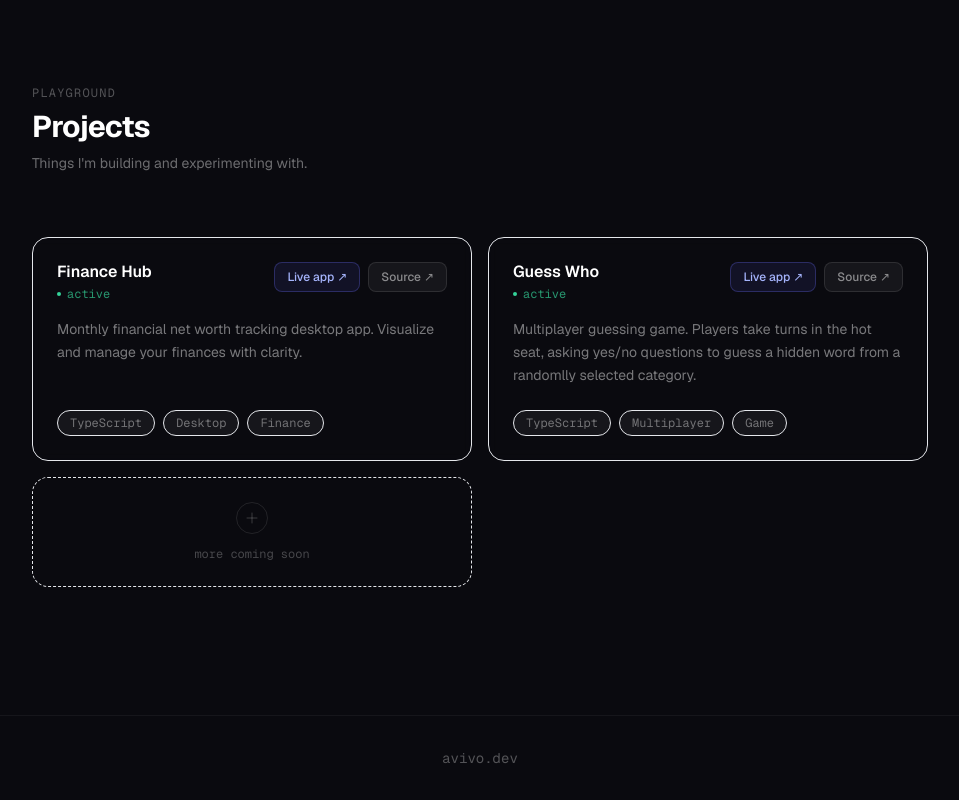
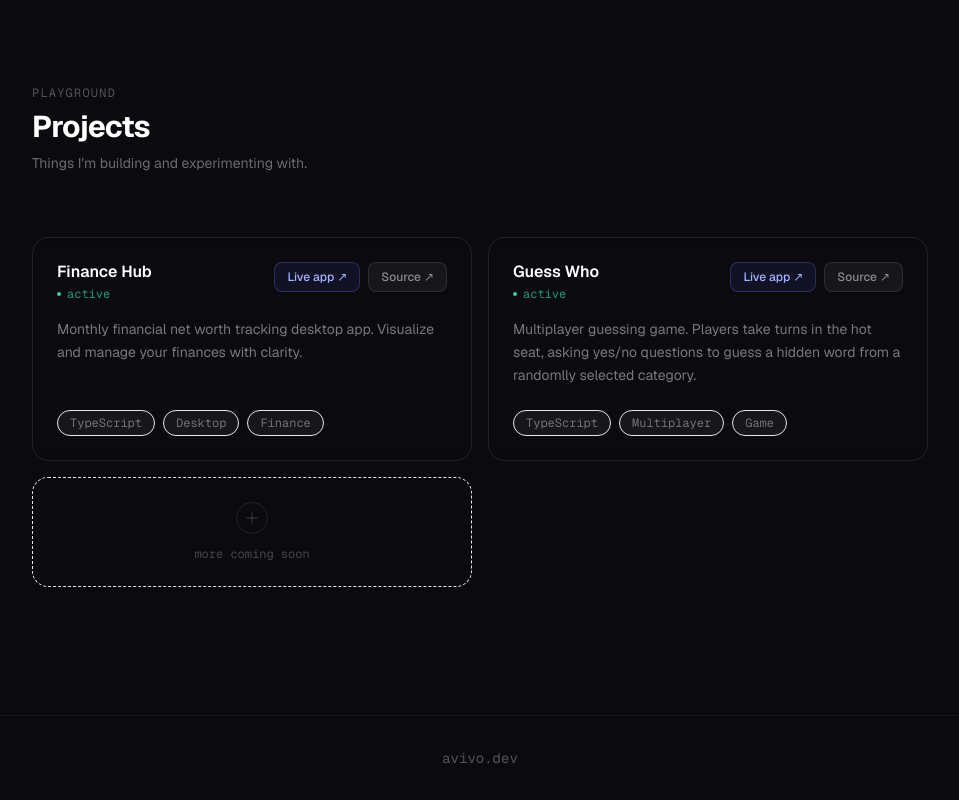
Before and after one commit to AvivOron/avivo.dev, a Next.js app: page / in a window 1280 px wide. Shown: the part 1794-2594 px from the top of the page, without its empty margins (160-1119 px from the left). Built offline with nearby package versions, Linux system fonts and the light colour scheme.

Commit message:
border fix

```diff
--- a/src/components/Projects.tsx
+++ b/src/components/Projects.tsx
@@ -86,11 +86,13 @@ function ProjectCard({ project }: { project: Project }) {
   return (
     <div
       ref={ref}
-      className="group relative flex flex-col gap-4 rounded-2xl border border-white/8 bg-white/3 p-6 backdrop-blur-sm transition-all duration-300 hover:border-white/15 hover:bg-white/6"
+      className="group relative flex flex-col gap-4 rounded-2xl border border-white/10 bg-white/3 p-6 backdrop-blur-sm hover:border-white/40 hover:bg-white/5"
       style={{
         opacity: visible ? 1 : 0,
         transform: visible ? "translateY(0)" : "translateY(20px)",
-        transition: "opacity 0.6s ease, transform 0.6s ease, border-color 0.3s, background-color 0.3s",
+        transition: visible
+          ? "border-color 0.3s, background-color 0.3s"
+          : "opacity 0.6s ease, transform 0.6s ease",
       }}
     >
       {/* Glow on hover */}
```
